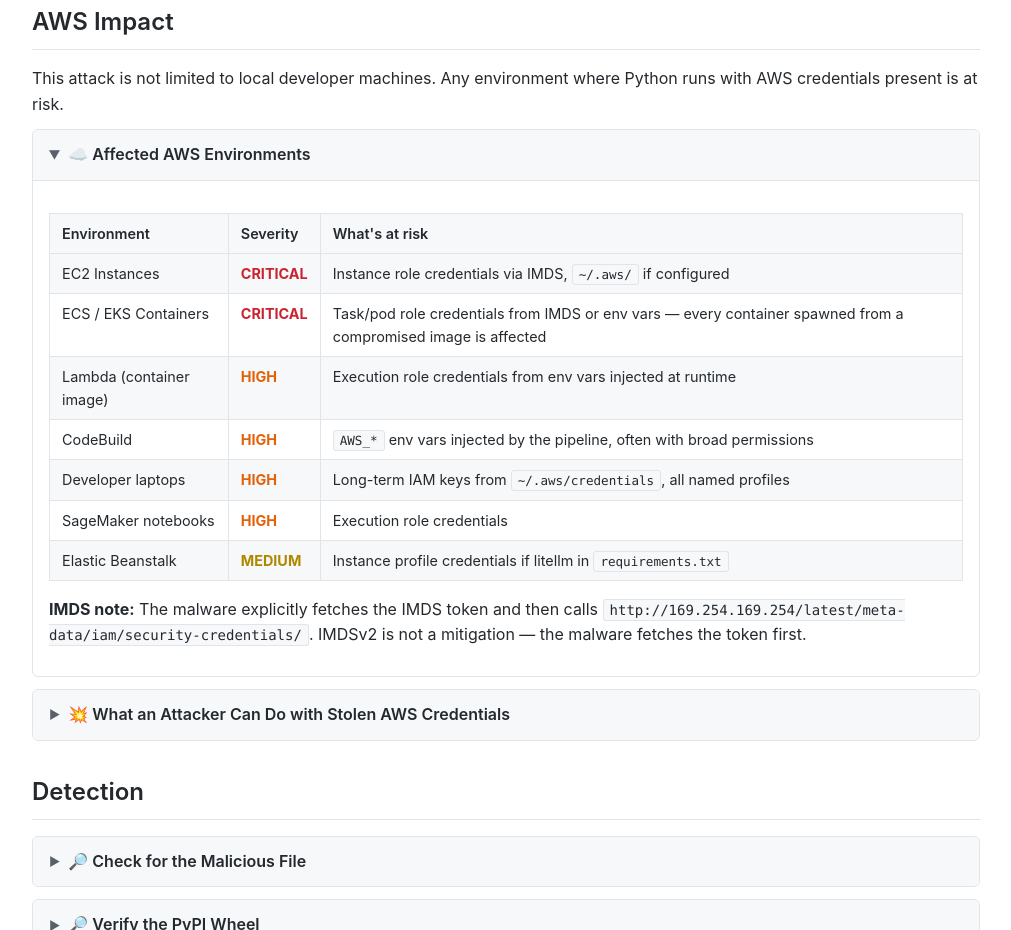
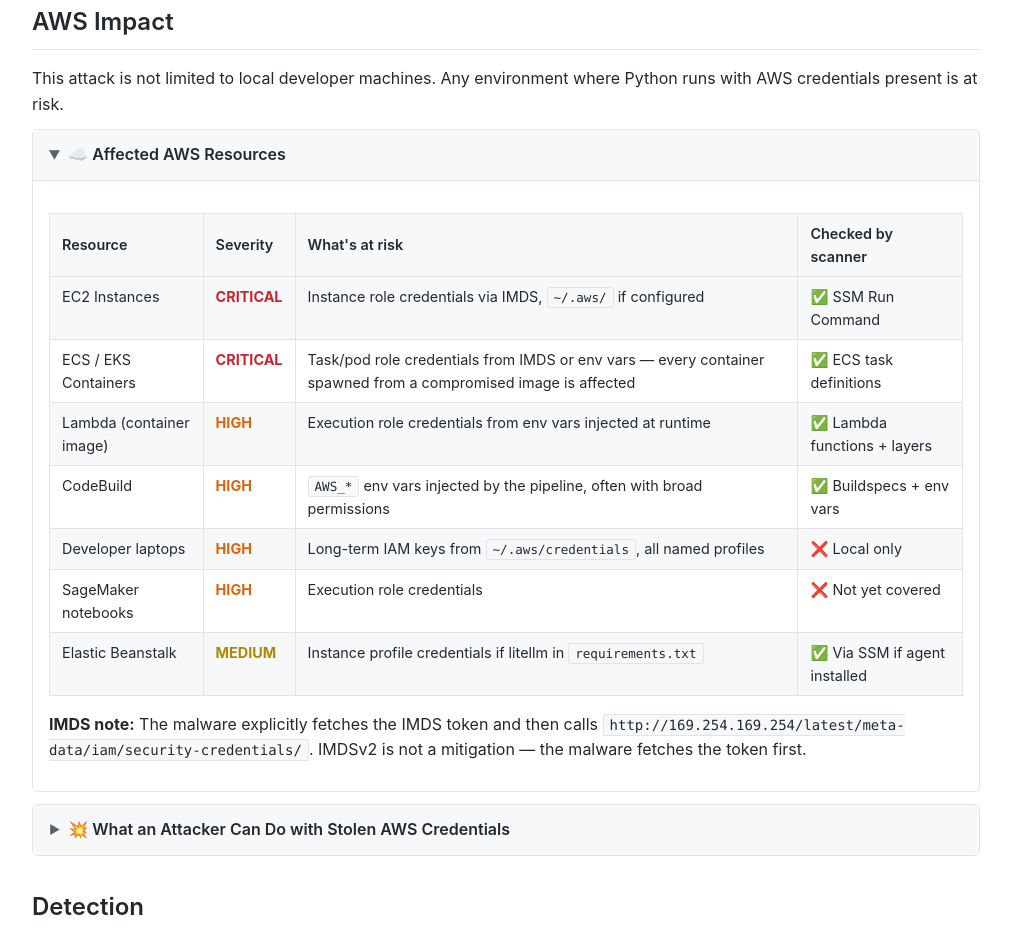
Before and after one commit to DanielODeter/litellm-supply-chain-advisory-scanner, a plain HTML site: page index.html in a window 1280 px wide. Shown: the part 1491-2421 px from the top of the page, without its empty margins (134-1145 px from the left). Drawn offline with Linux system fonts and the light colour scheme.

Commit message:
Update AWS impact table: rename Environment to Resource, add Checked by scanner column

```diff
--- a/index.html
+++ b/index.html
@@ -178,17 +178,17 @@
   <p>This attack is not limited to local developer machines. Any environment where Python runs with AWS credentials present is at risk.</p>
 
   <details open>
-    <summary>☁️ Affected AWS Environments</summary>
+    <summary>☁️ Affected AWS Resources</summary>
     <div class="details-body">
       <table>
-        <tr><th>Environment</th><th>Severity</th><th>What's at risk</th></tr>
-        <tr><td>EC2 Instances</td><td class="sev-critical">CRITICAL</td><td>Instance role credentials via IMDS, <code>~/.aws/</code> if configured</td></tr>
-        <tr><td>ECS / EKS Containers</td><td class="sev-critical">CRITICAL</td><td>Task/pod role credentials from IMDS or env vars — every container spawned from a compromised image is affected</td></tr>
-        <tr><td>Lambda (container image)</td><td class="sev-high">HIGH</td><td>Execution role credentials from env vars injected at runtime</td></tr>
-        <tr><td>CodeBuild</td><td class="sev-high">HIGH</td><td><code>AWS_*</code> env vars injected by the pipeline, often with broad permissions</td></tr>
-        <tr><td>Developer laptops</td><td class="sev-high">HIGH</td><td>Long-term IAM keys from <code>~/.aws/credentials</code>, all named profiles</td></tr>
-        <tr><td>SageMaker notebooks</td><td class="sev-high">HIGH</td><td>Execution role credentials</td></tr>
-        <tr><td>Elastic Beanstalk</td><td class="sev-medium">MEDIUM</td><td>Instance profile credentials if litellm in <code>requirements.txt</code></td></tr>
+        <tr><th>Resource</th><th>Severity</th><th>What's at risk</th><th>Checked by scanner</th></tr>
+        <tr><td>EC2 Instances</td><td class="sev-critical">CRITICAL</td><td>Instance role credentials via IMDS, <code>~/.aws/</code> if configured</td><td>✅ SSM Run Command</td></tr>
+        <tr><td>ECS / EKS Containers</td><td class="sev-critical">CRITICAL</td><td>Task/pod role credentials from IMDS or env vars — every container spawned from a compromised image is affected</td><td>✅ ECS task definitions</td></tr>
+        <tr><td>Lambda (container image)</td><td class="sev-high">HIGH</td><td>Execution role credentials from env vars injected at runtime</td><td>✅ Lambda functions + layers</td></tr>
+        <tr><td>CodeBuild</td><td class="sev-high">HIGH</td><td><code>AWS_*</code> env vars injected by the pipeline, often with broad permissions</td><td>✅ Buildspecs + env vars</td></tr>
+        <tr><td>Developer laptops</td><td class="sev-high">HIGH</td><td>Long-term IAM keys from <code>~/.aws/credentials</code>, all named profiles</td><td>❌ Local only</td></tr>
+        <tr><td>SageMaker notebooks</td><td class="sev-high">HIGH</td><td>Execution role credentials</td><td>❌ Not yet covered</td></tr>
+        <tr><td>Elastic Beanstalk</td><td class="sev-medium">MEDIUM</td><td>Instance profile credentials if litellm in <code>requirements.txt</code></td><td>✅ Via SSM if agent installed</td></tr>
       </table>
       <p><strong>IMDS note:</strong> The malware explicitly fetches the IMDS token and then calls <code>http://169.254.169.254/latest/meta-data/iam/security-credentials/</code>. IMDSv2 is not a mitigation — the malware fetches the token first.</p>
     </div>
```
Also changed, not shown: 1 other file.
